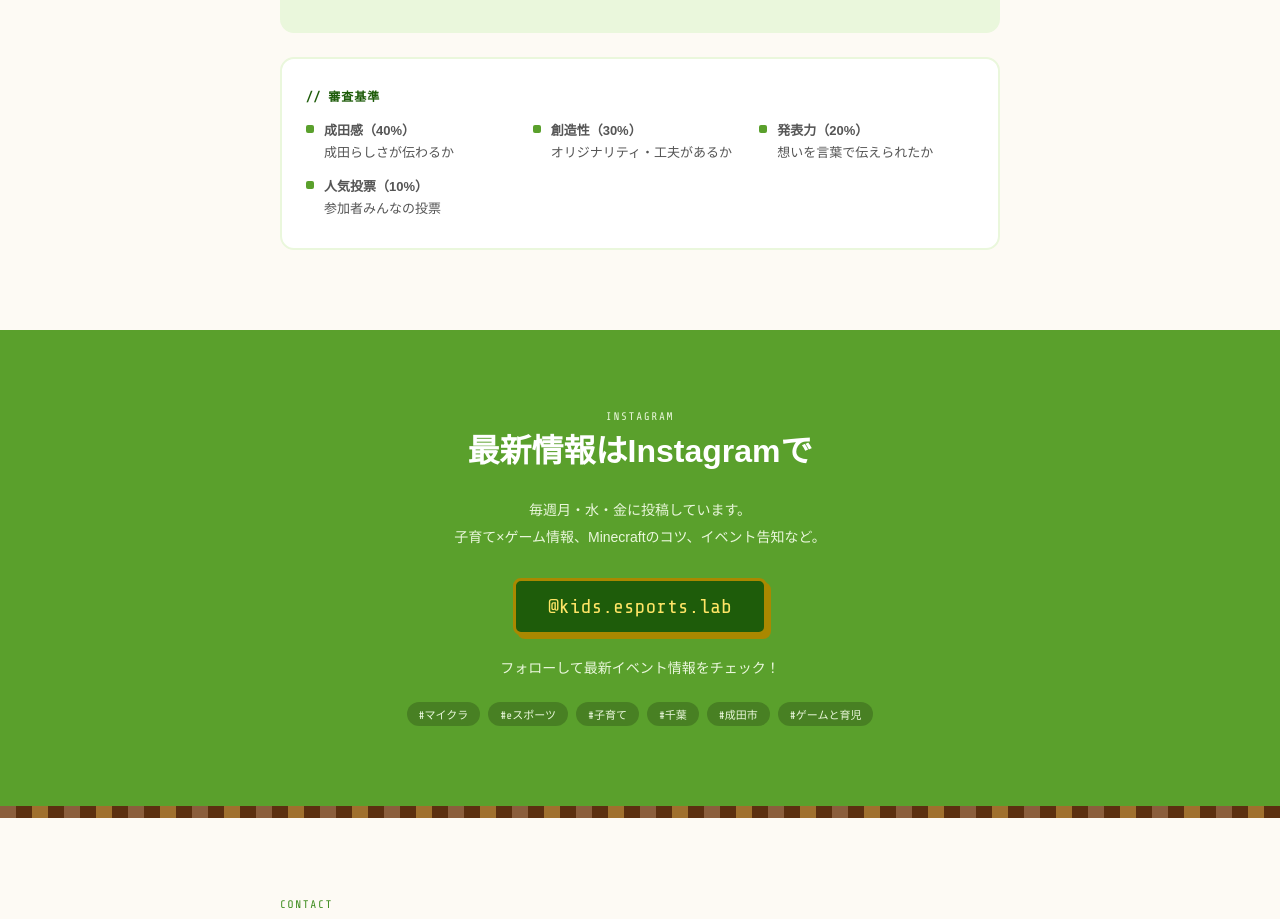
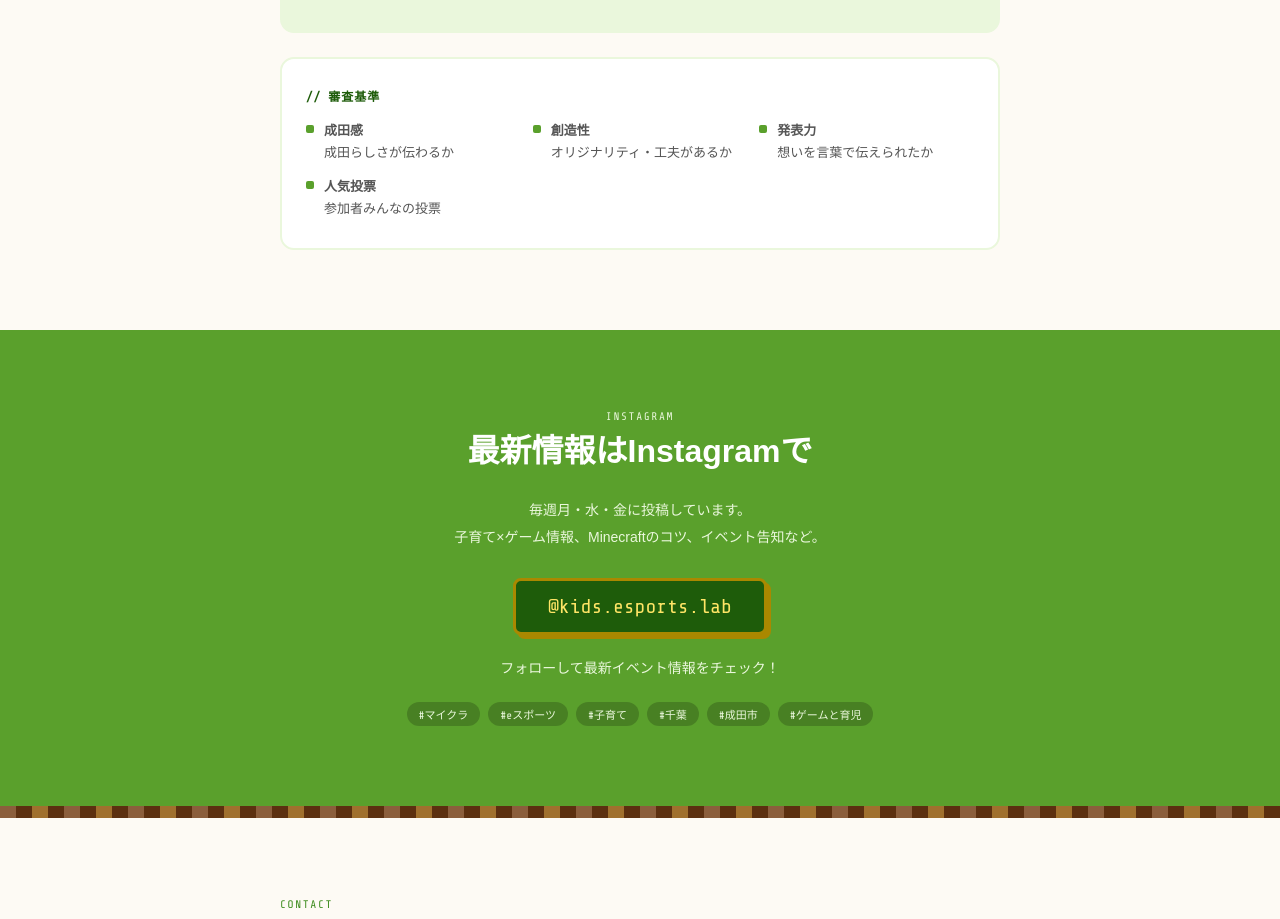
Before and after one commit to kidsesportslab/kidsesportslab.io, a plain HTML site: page index.html in a window 1280 px wide. Shown: the part 3480-4399 px from the top of the page. Drawn offline with nearby package versions, Linux system fonts and the light colour scheme; a web font is replaced by a local one.

Commit message:
Refactor event rules section in index.html

```diff
--- a/index.html
+++ b/index.html
@@ -465,10 +465,10 @@
     <div class="event-rules">
       <h4>// 審査基準</h4>
       <div class="rules-grid">
-        <div class="rule-item"><div class="rule-dot"></div><div class="rule-text"><strong>成田感（40%）</strong><br>成田らしさが伝わるか</div></div>
-        <div class="rule-item"><div class="rule-dot"></div><div class="rule-text"><strong>創造性（30%）</strong><br>オリジナリティ・工夫があるか</div></div>
-        <div class="rule-item"><div class="rule-dot"></div><div class="rule-text"><strong>発表力（20%）</strong><br>想いを言葉で伝えられたか</div></div>
-        <div class="rule-item"><div class="rule-dot"></div><div class="rule-text"><strong>人気投票（10%）</strong><br>参加者みんなの投票</div></div>
+        <div class="rule-item"><div class="rule-dot"></div><div class="rule-text"><strong>成田感</strong><br>成田らしさが伝わるか</div></div>
+        <div class="rule-item"><div class="rule-dot"></div><div class="rule-text"><strong>創造性</strong><br>オリジナリティ・工夫があるか</div></div>
+        <div class="rule-item"><div class="rule-dot"></div><div class="rule-text"><strong>発表力</strong><br>想いを言葉で伝えられたか</div></div>
+        <div class="rule-item"><div class="rule-dot"></div><div class="rule-text"><strong>人気投票</strong><br>参加者みんなの投票</div></div>
       </div>
     </div>
   </div>
```
